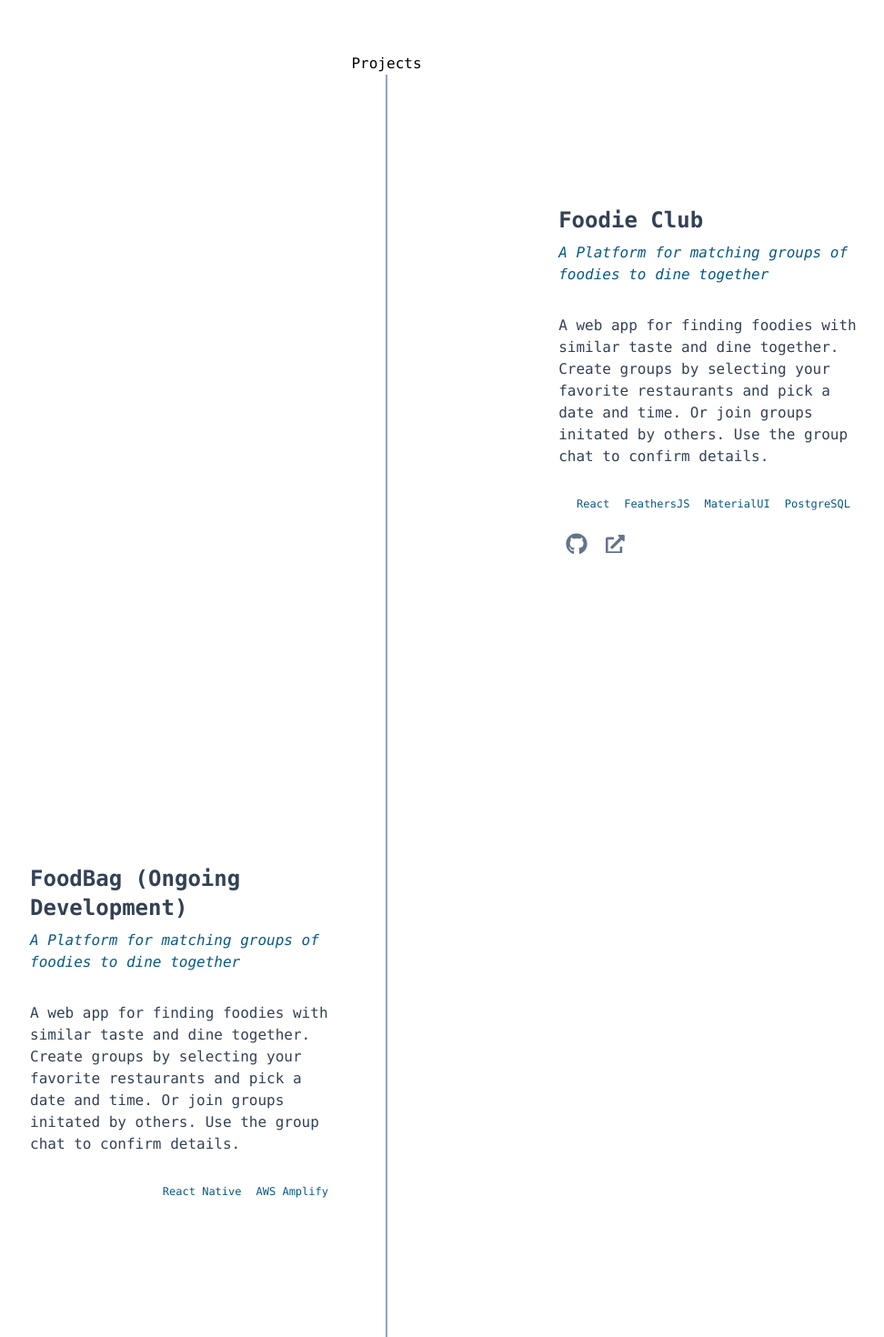
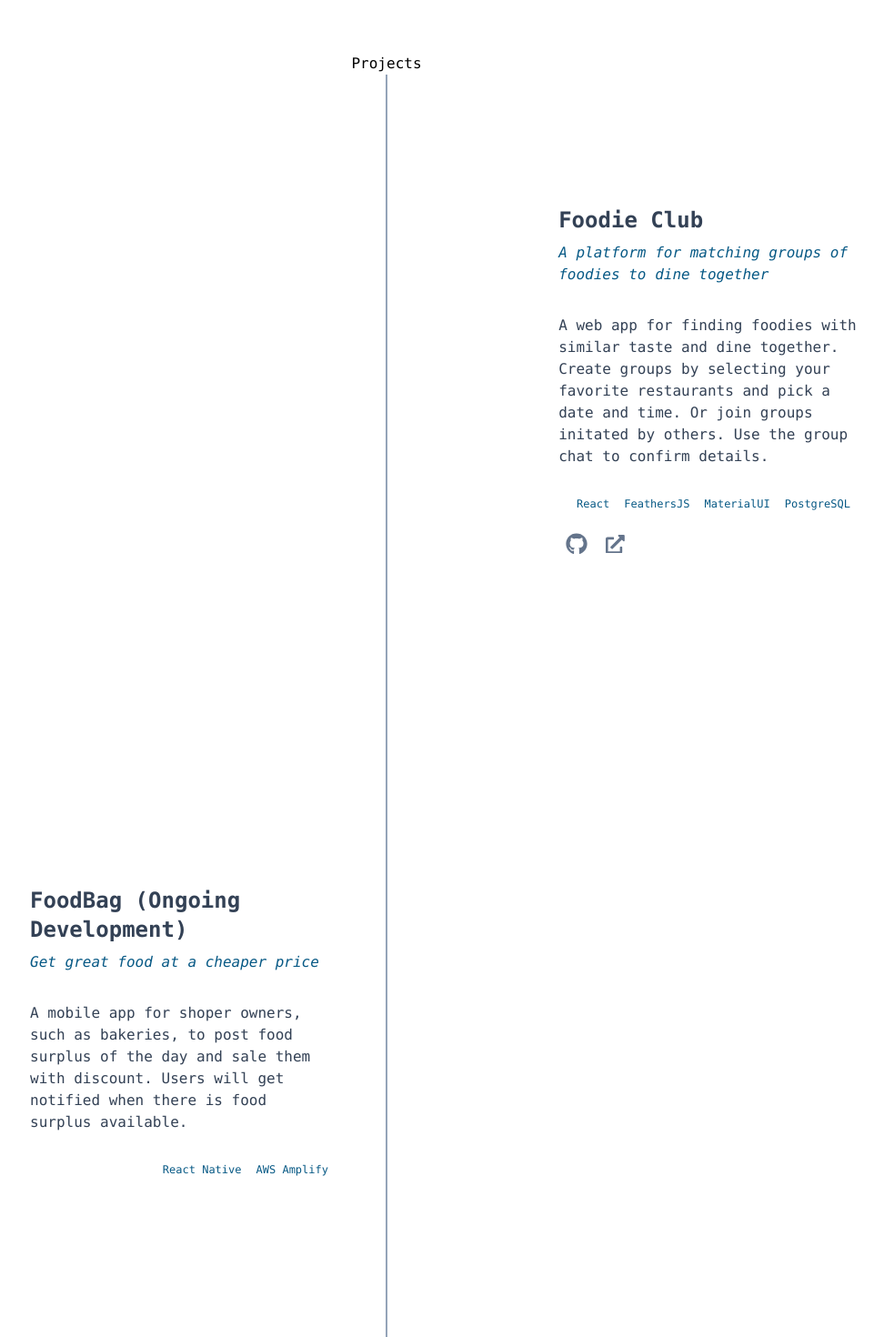
Before and after one commit to matteo1222/portfolio-react, a React (Create React App) app: page / in a window 1280 px wide. Shown: the part 622-2092 px from the top of the page at 91% size, without its empty margins (215-1187 px from the left). Built offline with nearby package versions, Linux system fonts and the light colour scheme.

Commit message:
Updated textContent

```diff
--- a/src/constants/textContent.js
+++ b/src/constants/textContent.js
@@ -2,14 +2,14 @@ export const textContent = {
   projects: {
     foodieClub: {
       title: 'Foodie Club',
-      subtitle: 'A Platform for matching groups of foodies to dine together',
+      subtitle: 'A platform for matching groups of foodies to dine together',
       description: 'A web app for finding foodies with similar taste and dine together. Create groups by selecting your favorite restaurants and pick a date and time. Or join groups initated by others. Use the group chat to confirm details.',
       techStacks: ['React', 'FeathersJS', 'MaterialUI', 'PostgreSQL']
     },
     foodBag: {
       title: 'FoodBag (Ongoing Development)',
-      subtitle: 'A Platform for matching groups of foodies to dine together',
-      description: 'A web app for finding foodies with similar taste and dine together. Create groups by selecting your favorite restaurants and pick a date and time. Or join groups initated by others. Use the group chat to confirm details.',
+      subtitle: 'Get great food at a cheaper price',
+      description: 'A mobile app for shoper owners, such as bakeries, to post food surplus of the day and sale them with discount. Users will get notified when there is food surplus available.',
       techStacks: ['React Native', 'AWS Amplify']
     }
   }
```
